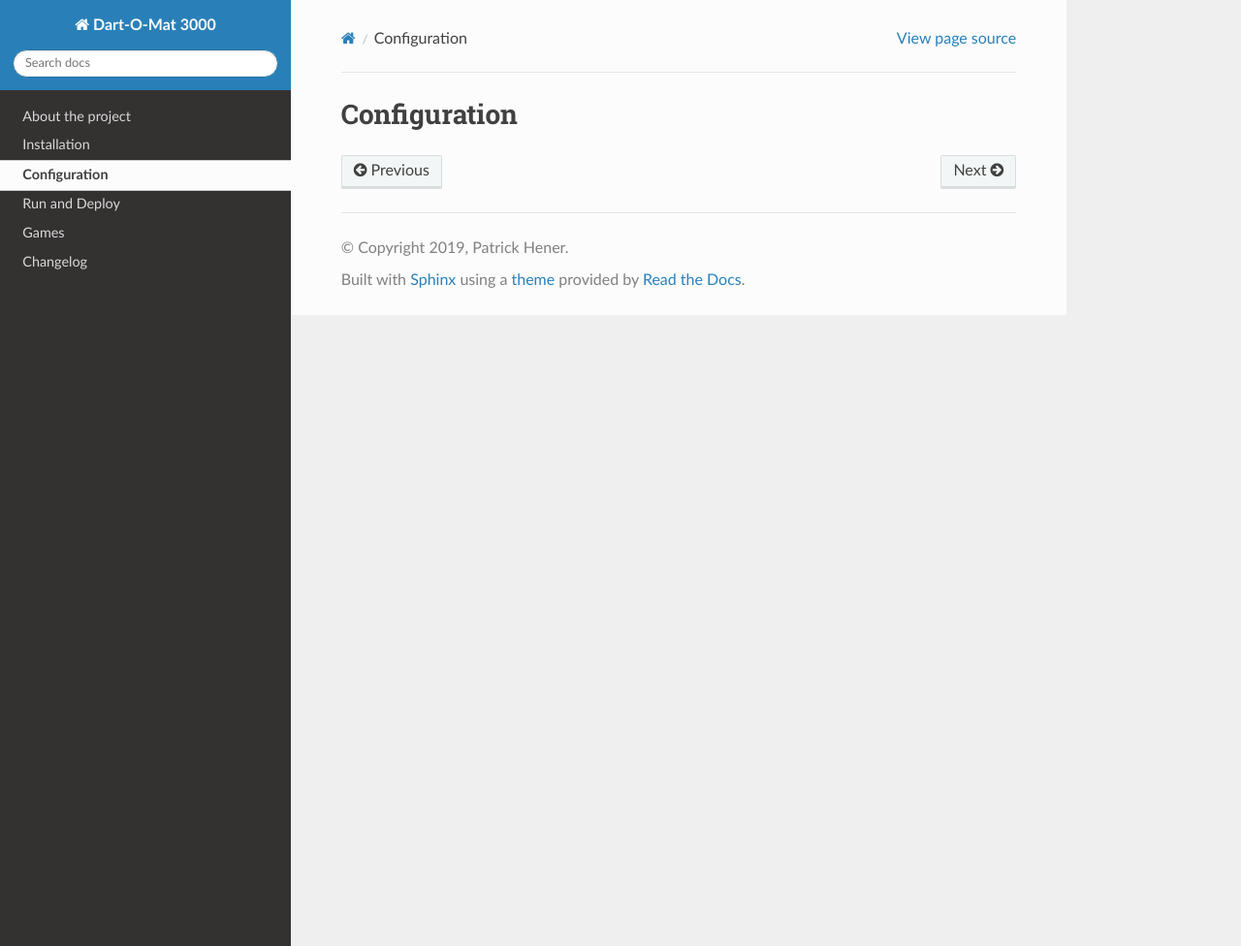
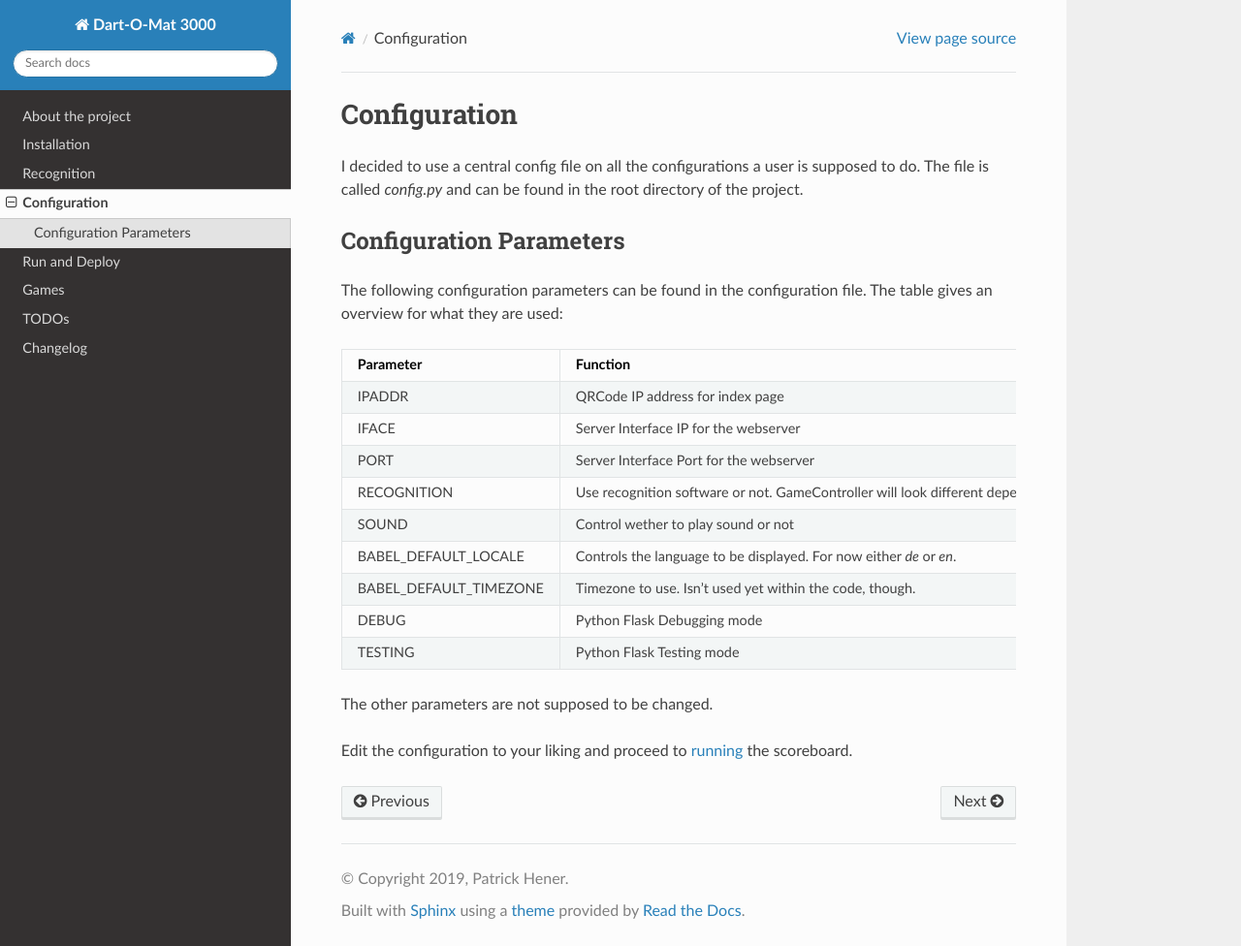
Before and after one commit to patrickhener/dart-o-mat-3000, a Sphinx documentation site: the page built from docs/Configuration.rst, in a window 1280 px wide and 976 px high. Shown: the whole window at 97% size. Built offline with Sphinx 7.4.7 and the Read the Docs theme 2.0.0, drawn with Linux system fonts in a browser that asks for light colours.

```diff
--- a/docs/About-the-project.rst
+++ b/docs/About-the-project.rst
@@ -52,4 +52,4 @@ Together it will build a nice and smooth experience while playing.
 Ready to start?
 ===============
 
-So you feel like you want to test it out yourself? Then go ahead and check out how to :ref:`install <Installation>` everything.
+So you feel like you want to test it out yourself? Then go ahead and check out how information on :ref:`recognition software <Recognition>` and how to :ref:`install <Installation>` everything.
--- a/docs/Configuration.rst
+++ b/docs/Configuration.rst
@@ -3,3 +3,42 @@
 =============
 Configuration
 =============
+
+I decided to use a central config file on all the configurations a user is supposed to do.
+The file is called *config.py* and can be found in the root directory of the project.
+
+Configuration Parameters
+========================
+
+The following configuration parameters can be found in the configuration file.
+The table gives an overview for what they are used:
+
++------------------------+----------------------------------------------+
+| Parameter              |          Function                            |
++========================+==============================================+
+| IPADDR                 | QRCode IP address for index page             |
++------------------------+----------------------------------------------+
+| IFACE                  | Server Interface IP for the webserver        |
++------------------------+----------------------------------------------+
+| PORT                   | Server Interface Port for the webserver      |
++------------------------+----------------------------------------------+
+| RECOGNITION            | Use recognition software or not.             |
+|                        | GameController will look different depending |
+|                        | on this flag                                 |
++------------------------+----------------------------------------------+
+| SOUND                  | Control wether to play sound or not          |
++------------------------+----------------------------------------------+
+| BABEL_DEFAULT_LOCALE   | Controls the language to be displayed.       |
+|                        | For now either `de` or `en`.                 |
++------------------------+----------------------------------------------+
+| BABEL_DEFAULT_TIMEZONE | Timezone to use. Isn't used yet within the   |
+|                        | code, though.                                |
++------------------------+----------------------------------------------+
+| DEBUG                  | Python Flask Debugging mode                  |
++------------------------+----------------------------------------------+
+| TESTING                | Python Flask Testing mode                    |
++------------------------+----------------------------------------------+
+
+The other parameters are not supposed to be changed.
+
+Edit the configuration to your liking and proceed to :ref:`running <Running>` the scoreboard.
--- a/docs/index.rst
+++ b/docs/index.rst
@@ -15,7 +15,9 @@ Then you are very welcome to try out **Dart-O-Mat 3000**!
 
    About-the-project
    Installation
+   Recognition
    Configuration
    Deploy-and-run
    Games
+   TODOs
    Changelog
```
Also changed, not shown: README.md (+1 -105 lines), docs/Deploy-and-run.rst (+29 -0 lines), docs/Games.rst (+11 -0 lines), docs/Installation.rst (+13 -0 lines), docs/Recognition.rst (added, +23 -0 lines), docs/TODOs.rst (added, +22 -0 lines).
